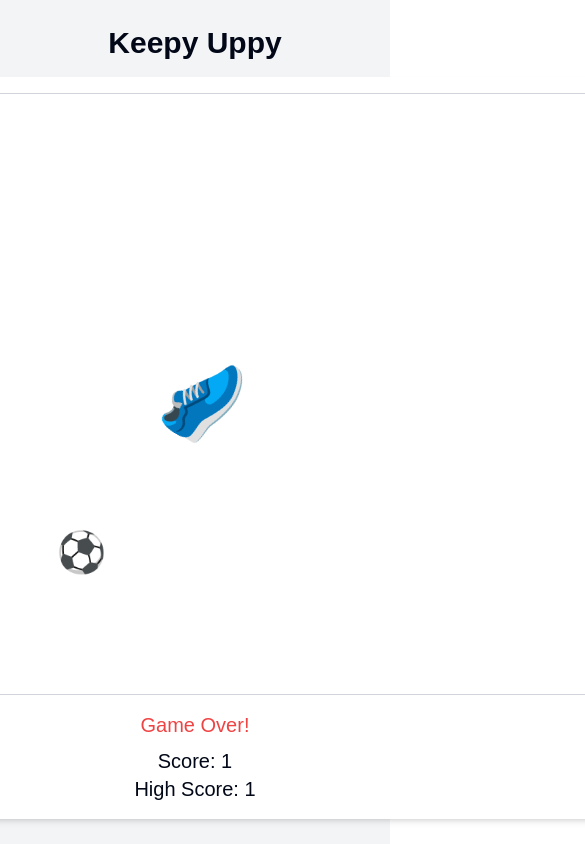
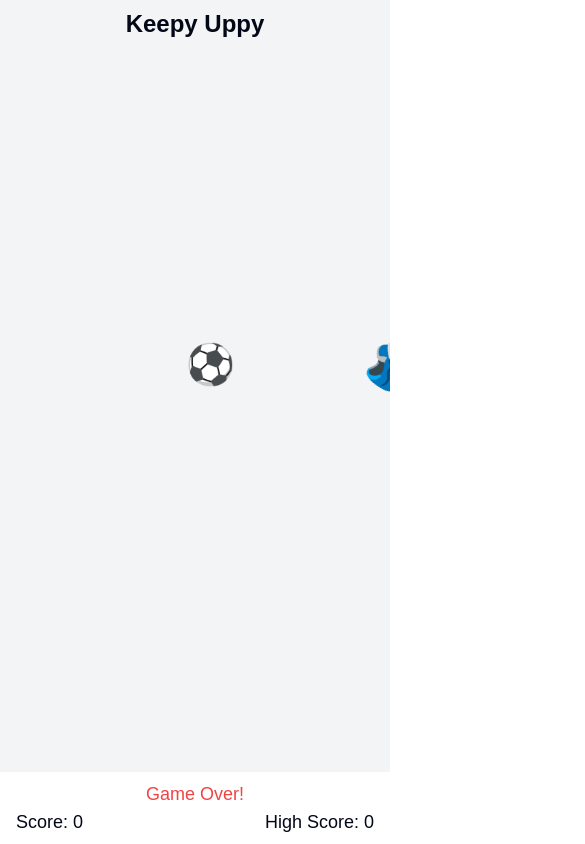
Before and after one commit to Must-be-Ash/keepy-uppy, a Next.js app: page / in a window 390 px wide. Shown: the top 844 px of the page, 585 px wide, since content can reach past the window. Built offline with nearby package versions, Linux system fonts and the light colour scheme.

Commit message:
mobile update

```diff
--- a/Ball.ts
+++ b/Ball.ts
@@ -11,6 +11,8 @@ export class Ball {
   private lastHitTime: number = 0
   private readonly COMBO_TIMEOUT = 2000 // 2 seconds to maintain combo
   private lastHitType: 'none' | 'wall' | 'shoe' = 'none'
+  private boundaryWidth: number = 800
+  private boundaryHeight: number = 600
 
   constructor(x: number, y: number, radius: number) {
     this.x = x
@@ -41,6 +43,11 @@ export class Ball {
     this.lastHitTime = now
   }
 
+  updateBounds(width: number, height: number) {
+    this.boundaryWidth = width
+    this.boundaryHeight = height
+  }
+
   update() {
     this.x += this.vx
     this.y += this.vy
@@ -58,14 +65,14 @@ export class Ball {
       this.resetCombo()
     }
 
-    // Wall collisions
-    if (this.x - this.radius < 0 || this.x + this.radius > 800 || this.y - this.radius < 0) {
+    // Wall collisions with dynamic boundaries
+    if (this.x - this.radius < 0 || this.x + this.radius > this.boundaryWidth || this.y - this.radius < 0) {
       // Handle wall collision
       if (this.x - this.radius < 0) {
         this.x = this.radius
         this.vx = -this.vx * 0.8
-      } else if (this.x + this.radius > 800) {
-        this.x = 800 - this.radius
+      } else if (this.x + this.radius > this.boundaryWidth) {
+        this.x = this.boundaryWidth - this.radius
         this.vx = -this.vx * 0.8
       }
 
@@ -113,5 +120,6 @@ export class Ball {
     this.vy = -5
     this.comboCount = 0
     this.lastHitTime = 0
+    this.lastHitType = 'none'
   }
 }
--- a/app/globals.css
+++ b/app/globals.css
@@ -66,6 +66,14 @@ body {
     --chart-4: 280 65% 60%;
     --chart-5: 340 75% 55%;
   }
+  html, body {
+    overflow: hidden;
+    position: fixed;
+    width: 100%;
+    height: 100%;
+    overscroll-behavior: none;
+    -webkit-overflow-scrolling: none;
+  }
 }
 
 @layer base {
--- a/components/Game.tsx
+++ b/components/Game.tsx
@@ -4,9 +4,6 @@ import React, { useRef, useEffect, useState } from 'react'
 import { Ball } from '../Ball'
 import { Cursor } from '../Cursor'
 import { ScoreEffect } from '../ScoreEffect'
-
-const CANVAS_WIDTH = 800
-const CANVAS_HEIGHT = 600
 
 export default function Game() {
   const canvasRef = useRef<HTMLCanvasElement>(null)
@@ -15,10 +12,41 @@ export default function Game() {
   const [score, setScore] = useState(0)
   const [highScore, setHighScore] = useState(0)
   const [gameOver, setGameOver] = useState(false)
+  const [dimensions, setDimensions] = useState({ width: 800, height: 600 })
 
   // Remove cursorVelocityRef since it's not being used
   const lastCursorPosRef = useRef({ x: 0, y: 0 })
   const scoreEffectsRef = useRef<ScoreEffect[]>([])
+
+  // Update dimensions function to handle portrait mode for mobile
+  const updateDimensions = () => {
+    if (typeof window !== 'undefined') {
+      const width = window.innerWidth
+      const height = window.innerHeight
+      const isMobile = width <= 768 // Standard mobile breakpoint
+
+      if (isMobile) {
+        // For mobile, use full width and leave more space for UI
+        setDimensions({
+          width: width,
+          height: height - 120 // Increased space for header and score
+        })
+      } else {
+        // For desktop, keep original dimensions
+        setDimensions({
+          width: Math.min(width, 800),
+          height: Math.min(height - 100, 600)
+        })
+      }
+    }
+  }
+
+  // Add effect to handle window resize
+  useEffect(() => {
+    updateDimensions()
+    window.addEventListener('resize', updateDimensions)
+    return () => window.removeEventListener('resize', updateDimensions)
+  }, [])
 
   useEffect(() => {
     const canvas = canvasRef.current
@@ -27,27 +55,54 @@ export default function Game() {
     const ctx = canvas.getContext('2d')
     if (!ctx) return
 
-    // Initialize game objects only once
+    // Initialize game objects with current dimensions
     if (!ballRef.current) {
-      ballRef.current = new Ball(CANVAS_WIDTH / 2, CANVAS_HEIGHT / 2, 20)
+      ballRef.current = new Ball(dimensions.width / 2, dimensions.height / 2,
+        Math.min(dimensions.width, dimensions.height) * 0.033) // Responsive ball size
     }
     if (!cursorRef.current) {
-      cursorRef.current = new Cursor(CANVAS_WIDTH / 2, CANVAS_HEIGHT / 2, 40)
+      cursorRef.current = new Cursor(dimensions.width / 2, dimensions.height / 2,
+        Math.min(dimensions.width, dimensions.height) * 0.067) // Responsive cursor size
     }
 
     const ball = ballRef.current
     const cursor = cursorRef.current
 
+    // Handle both mouse and touch events
+    const handlePointerMove = (clientX: number, clientY: number) => {
+      const rect = canvas.getBoundingClientRect()
+      cursor.x = clientX - rect.left
+      cursor.y = clientY - rect.top
+    }
+
+    const handleMouseMove = (e: MouseEvent) => {
+      e.preventDefault()
+      handlePointerMove(e.clientX, e.clientY)
+    }
+
+    const handleTouchMove = (e: TouchEvent) => {
+      e.preventDefault()
+      const touch = e.touches[0]
+      handlePointerMove(touch.clientX, touch.clientY)
+    }
+
+    // Add touch event listeners
+    canvas.addEventListener('mousemove', handleMouseMove)
+    canvas.addEventListener('touchmove', handleTouchMove, { passive: false })
+    canvas.addEventListener('touchstart', handleTouchMove, { passive: false })
+
     let animationFrameId: number
 
     const render = () => {
-      ctx.clearRect(0, 0, CANVAS_WIDTH, CANVAS_HEIGHT)
+      ctx.clearRect(0, 0, dimensions.width, dimensions.height)
 
+      // Update ball with current dimensions
+      ball.updateBounds(dimensions.width, dimensions.height)
       const collisionPoint = ball.update()
       if (collisionPoint) {
         const margin = 30
         const x = collisionPoint.x === 0 ? margin :
-                 collisionPoint.x === CANVAS_WIDTH ? CANVAS_WIDTH - margin :
+                 collisionPoint.x === dimensions.width ? dimensions.width - margin :
                  collisionPoint.x
         const y = collisionPoint.y === 0 ? margin : collisionPoint.y
 
@@ -108,10 +163,10 @@ export default function Game() {
       // Update last cursor position
       lastCursorPosRef.current = { x: cursor.x, y: cursor.y }
 
-      // Move the game over logic outside of render to use the latest score
-      if (ball.y - ball.radius > CANVAS_HEIGHT) {
+      // Update game over condition with current height
+      if (ball.y - ball.radius > dimensions.height) {
         setGameOver(true)
-        ball.reset(CANVAS_WIDTH / 2, CANVAS_HEIGHT / 2)
+        ball.reset(dimensions.width / 2, dimensions.height / 2)
         setScore(0)
       }
 
@@ -121,18 +176,15 @@ export default function Game() {
       animationFrameId = requestAnimationFrame(render)
     }
 
-    canvas.addEventListener('mousemove', (e) => {
-      const rect = canvas.getBoundingClientRect()
-      cursor.x = e.clientX - rect.left
-      cursor.y = e.clientY - rect.top
-    })
-
     render()
 
     return () => {
       cancelAnimationFrame(animationFrameId)
+      canvas.removeEventListener('mousemove', handleMouseMove)
+      canvas.removeEventListener('touchmove', handleTouchMove)
+      canvas.removeEventListener('touchstart', handleTouchMove)
     }
-  }, []) // We can keep this empty since we're using refs
+  }, [dimensions]) // Add dimensions to dependencies
 
   // Handle high score updates separately
   useEffect(() => {
@@ -142,21 +194,51 @@ export default function Game() {
   }, [gameOver, score])
 
   return (
-    <div className="flex flex-col items-center justify-center min-h-screen bg-gray-100">
-      <h1 className="text-3xl font-bold mb-4">Keepy Uppy</h1>
-      <div className="bg-white p-4 rounded-lg shadow-md">
+    <div className={`${
+      dimensions.width <= 768
+        ? "fixed inset-0 flex flex-col items-center bg-gray-100 overflow-hidden"
+        : "flex flex-col items-center justify-center min-h-screen bg-gray-100"
+    }`}>
+      <h1 className={`font-bold ${
+        dimensions.width <= 768
+          ? "text-2xl my-2"
+          : "text-3xl mb-4"
+      }`}>Keepy Uppy</h1>
+      <div className={
+        dimensions.width <= 768
+          ? "flex-1 w-full flex flex-col items-center"
+          : "bg-white p-4 rounded-lg shadow-md"
+      }>
         <canvas
           ref={canvasRef}
-          width={CANVAS_WIDTH}
-          height={CANVAS_HEIGHT}
-          className="border border-gray-300 cursor-none"
+          width={dimensions.width}
+          height={dimensions.height}
+          className={`cursor-none touch-none ${
+            dimensions.width <= 768
+              ? "border-0"
+              : "border border-gray-300"
+          }`}
         />
-        <div className="mt-4 text-center">
+        <div className={
+          dimensions.width <= 768
+            ? "w-full bg-white px-4 py-2"
+            : "mt-4 text-center"
+        }>
           {gameOver && (
-            <p className="text-xl text-red-500 mb-2">Game Over!</p>
+            <p className={`text-red-500 ${
+              dimensions.width <= 768
+                ? "text-lg text-center"
+                : "text-xl mb-2"
+            }`}>Game Over!</p>
           )}
-          <p className="text-xl">Score: {score}</p>
-          <p className="text-xl">High Score: {highScore}</p>
+          <div className={
+            dimensions.width <= 768
+              ? "flex justify-between max-w-md mx-auto"
+              : "space-y-1"
+          }>
+            <p className="text-lg md:text-xl">Score: {score}</p>
+            <p className="text-lg md:text-xl">High Score: {highScore}</p>
+          </div>
         </div>
       </div>
     </div>
```
